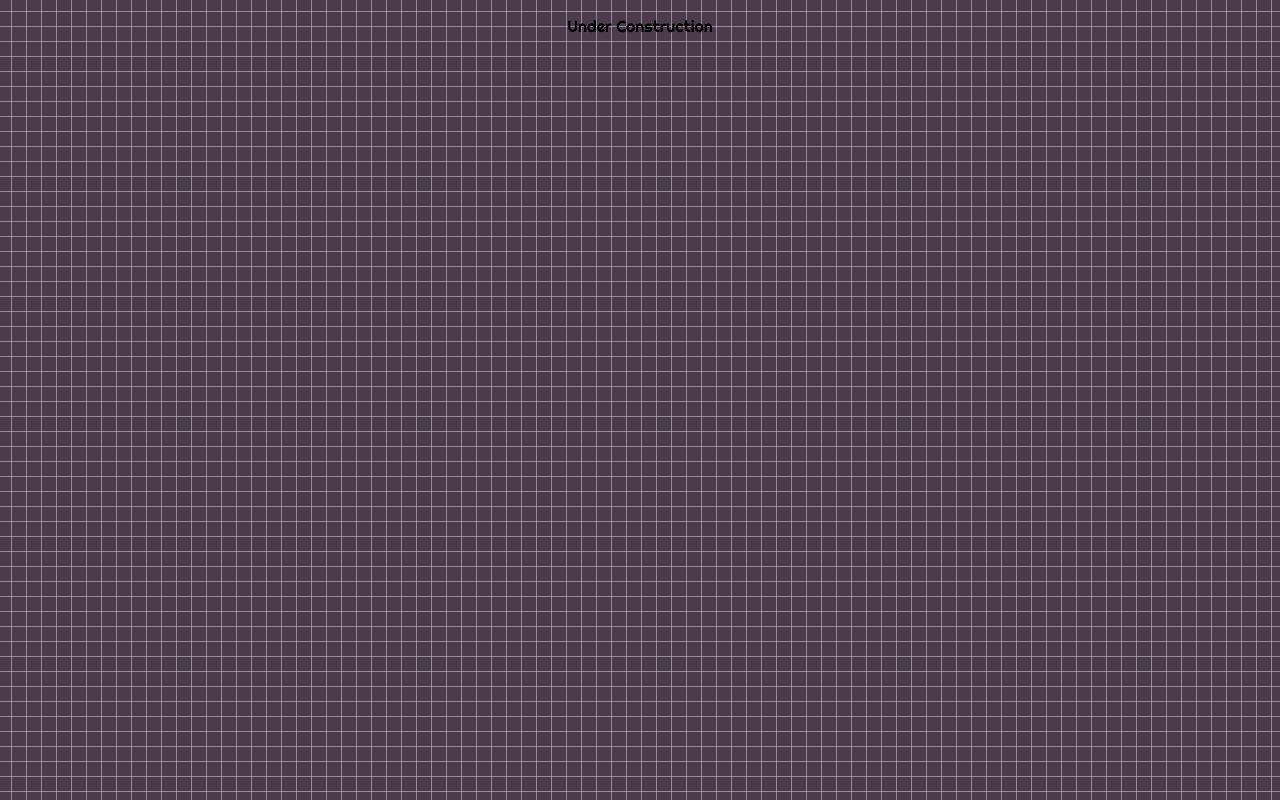
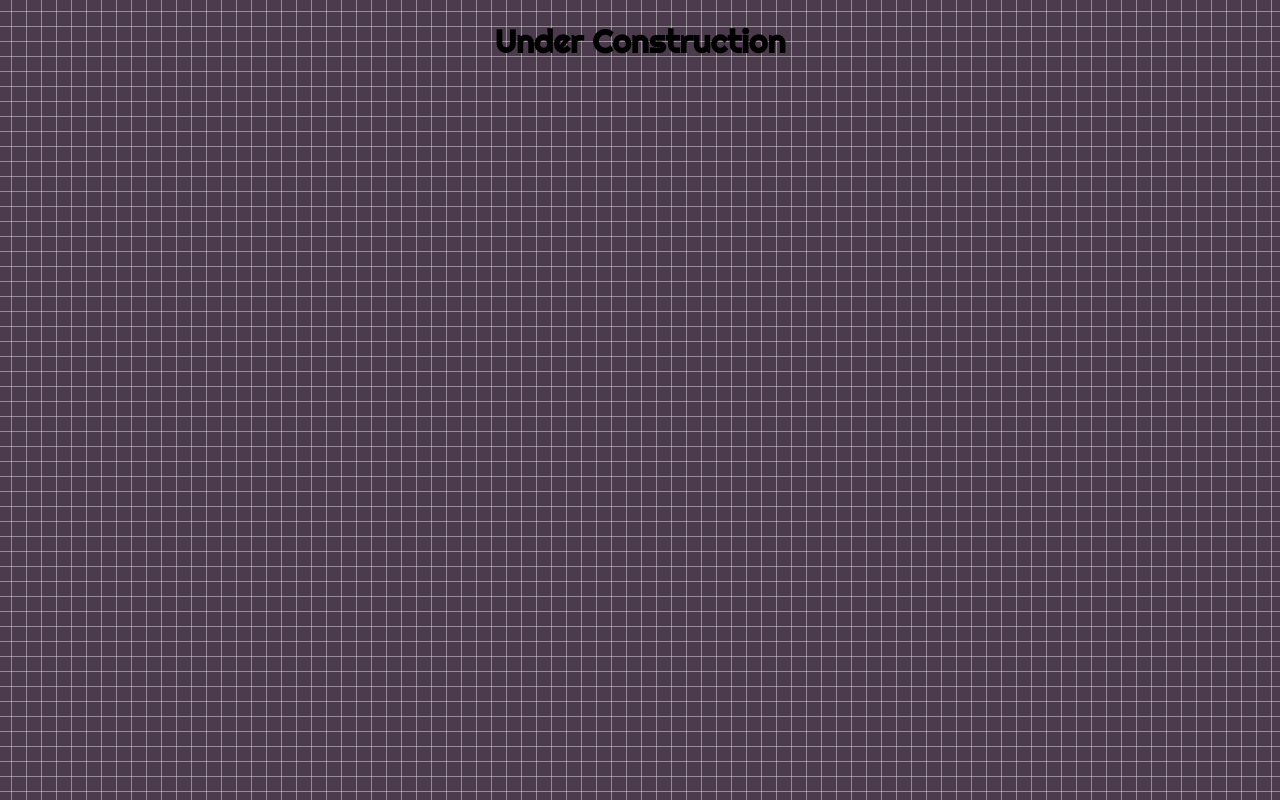
Before and after one commit to darkstudioteam/darkstudioteam.github.io, a plain HTML site: page index.html in a window 1280 px wide. Drawn offline with Linux system fonts and the light colour scheme.

Commit message:
h1 tagged

```diff
--- a/index.html
+++ b/index.html
@@ -10,8 +10,6 @@
     <!--<link rel="stylesheet" type="text/css" href="stylesheets/github-light.css" media="screen">-->
   </head>
   <body>
-    <div>
-      <p>Under Construction</p>
-    </div>
+      <h1>Under Construction</h1>
   </body>
 </html>
```
